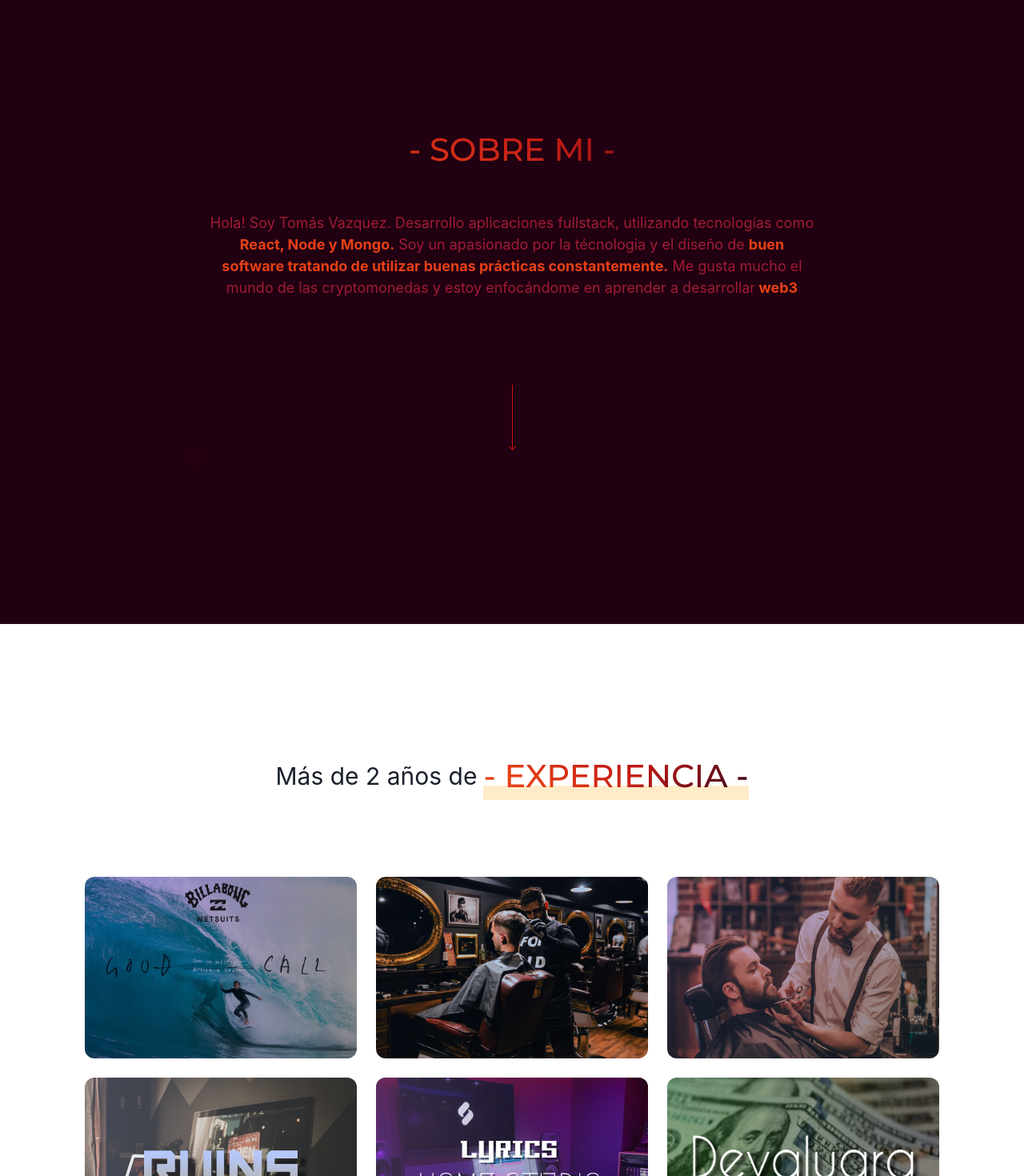
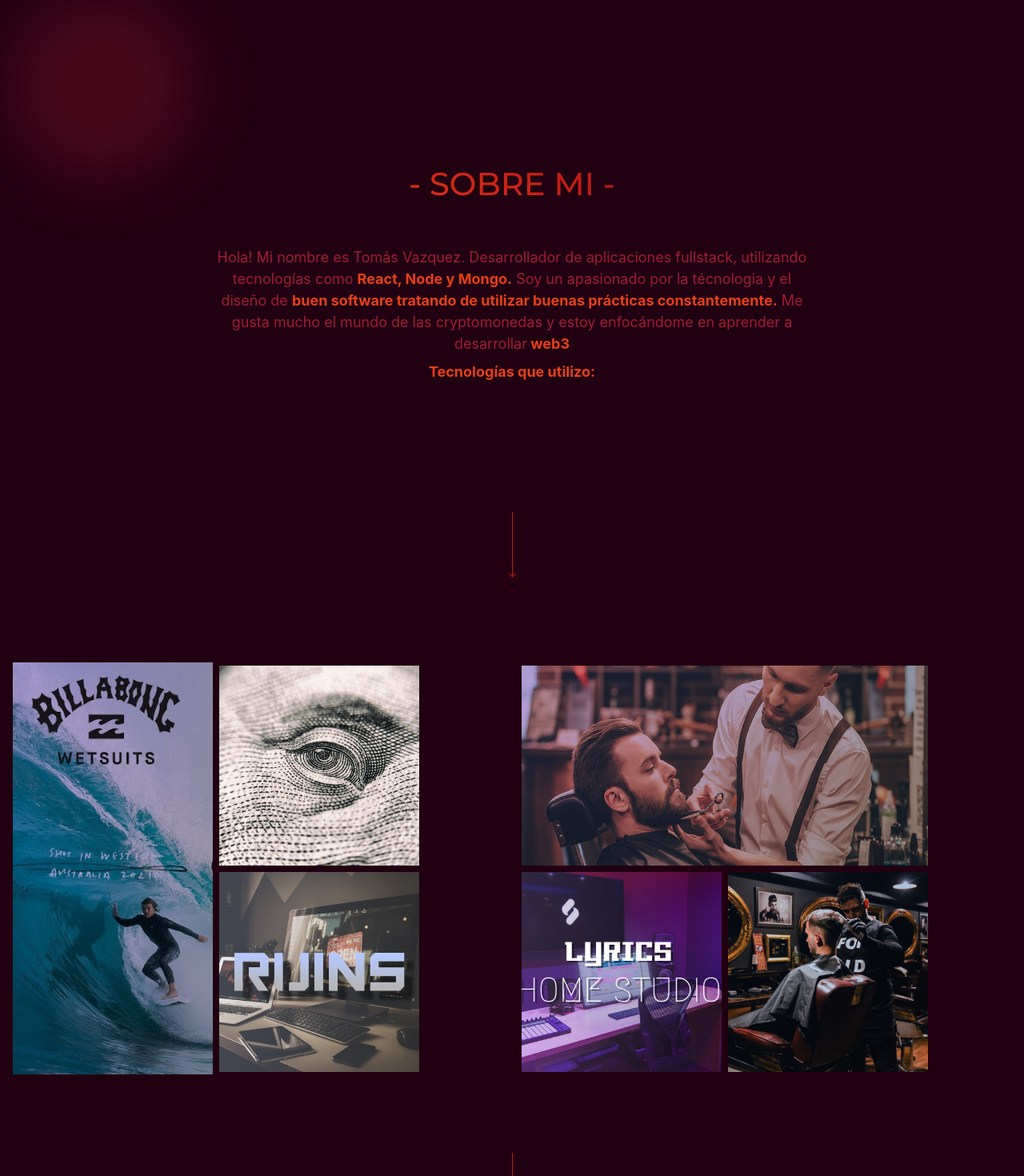
Before and after one commit to vazqueztomas/portfolio, a React (Create React App) app: page / in a window 1280 px wide. Shown: the part 820-2290 px from the top of the page at 80% size. Built offline with nearby package versions, Linux system fonts and the light colour scheme.

Commit message:
new: experiences and tech stack

```diff
--- a/src/components/Descripcion.js
+++ b/src/components/Descripcion.js
@@ -1,17 +1,56 @@
-import { Stack, Text, Image } from '@chakra-ui/react';
+import { Stack, Text } from '@chakra-ui/react';
 import React from 'react';
 import TitleRemarcado from './TitleRemarcado';
 import styled from 'styled-components';
 import ScrollBottom from './ScrollBottom';
 
+const TECNOLOGIAS = ['REACT', 'NODEJS', 'EXPRESS', 'PYTHON', 'HTML/CSS', 'STYLED-COMPONENTS', 'BLOCKCHAIN', 'SOLIDITY', 'UX/UI']
+
+const Circle = styled.div`
+    width: ${props => props.size};
+    height: ${props => props.size};
+    border-radius: 50%;
+    left: ${props => props.left};
+    background-color: #A11B3650;
+    box-shadow: 0 0 60px 0 #A11B36;
+    -webkit-filter: blur(35px);
+    top: ${props => props.top};
+
+    -webkit-animation-name: prop-600;
+    -webkit-animation-duration: 10s;
+    -webkit-animation-iteration-count: infinite;
+
+    position: inherit;
+    :nth-child(2){
+      position: absolute;
+      -webkit-animation-name: prop-600;
+    -webkit-animation-duration: 10s;
+    -webkit-animation-iteration-count: infinite;
+    }
+
+    @keyframes prop-600 {
+    0% {
+        -webkit-transform: translateX(0px);
+    }
+    50% {
+        -webkit-transform: translateX(20%);
+    }
+    100% {
+        -webkit-transform: translateX(0px);
+    }
+
+}  `
+
 const TextOrange = styled.span`
     color: #e64017; font-weight: bold;
 `
-const Descripcion = props => {
+const Descripcion = () => {
+
   return (
 
     <Stack py={8} id="aboutme" backgroundColor={'#210011'} height={'100vh'} justifyContent = 'center' alignItems={'center'}>
-      <Stack p={6} className = 'border-card-aboutme'>
+      <Stack p={6} className = 'border-card-aboutme' w={'100%'}>
+        <Circle size = {'170px'} left = {'-90%'} top = {'400px'}/>
 
       <Stack textAlign={'center'}>
         <TitleRemarcado contenido={'Sobre mi'}></TitleRemarcado>
@@ -22,16 +61,26 @@ const Descripcion = props => {
         justifyContent={['center', 'space-evenly']}
         my={10}
         >
+
         <Stack direction={'column'} maxW={'75ch'} textAlign={'center'} mx={6}>
           <Text fontSize={'lg'} color = {'#A11B36'}>
-            Hola! Soy Tomás Vazquez. Desarrollo
+            Hola! Mi nombre es Tomás Vazquez. Desarrollador de
             aplicaciones fullstack, utilizando tecnologías como <TextOrange>React, Node y Mongo.</TextOrange> Soy un apasionado por la técnologia y el diseño de <TextOrange> buen software tratando de utilizar buenas prácticas constantemente.</TextOrange> Me gusta mucho el mundo
             de las cryptomonedas y estoy enfocándome en aprender a desarrollar<TextOrange> web3</TextOrange>{' '}
           </Text>
+
+          <Text fontSize={'lg'} color = {'#A11B36'}>
+            <TextOrange> Tecnologías que utilizo:</TextOrange>{' '}
+          </Text>
+
+
         </Stack>
       </Stack>
-      <ScrollBottom linkTo = 'aboutme'/>
         </Stack>
+        {/* <Circle size = {'80px'} left = {'80%'}/> */}
+
+      <ScrollBottom linkTo = 'works'/>
+
     </Stack>
   );
 };
--- a/src/components/Hero.js
+++ b/src/components/Hero.js
@@ -1,7 +1,6 @@
 import React from 'react';
 import { Stack, Text} from '@chakra-ui/react';
 import './Hero.css';
-import { Link } from 'react-scroll';
 import ScrollBottom from './ScrollBottom';
 
 
@@ -17,7 +16,7 @@ const Hero = () => {
       height= {'100vh'}
       >
       <Stack id="hero-text" justifyContent={['center']} alignItems={'center'} pt={'260px'}>
-        <Text fontSize={['5xl','6xl', '95px']} as = 'h1' px={[2, 1, 0]}>diseño y tecnología</Text>
+        <Text fontSize={['4xl','5xl','6xl', '95px']} as = 'h1' px={[2, 1, 0]}>diseño y tecnología</Text>
       </Stack>
       <ScrollBottom linkTo = 'aboutme' />
 
--- a/src/components/ScrollBottom.css
+++ b/src/components/ScrollBottom.css
@@ -1,9 +1,9 @@
 .wrapper {
   display: flex;
   justify-content: center;
-  align-items: center;
+  align-items: flex-end;
   position: relative;
-  padding-top: 100px;
+  padding-top: 130px;
 }
 
 .circle {
--- a/src/components/ScrollBottom.jsx
+++ b/src/components/ScrollBottom.jsx
@@ -6,7 +6,7 @@ const ScrollBottom = ({linkTo}) => {
   return (
     <>
     <div class = 'wrapper'>
-      <Link to = {linkTo} smooth = {true}>
+      <Link to = {linkTo} smooth = {true} duration={800}>
       <div class="circle">
       </div>
       <div class="circle circle-2">
--- a/src/components/Works.css
+++ b/src/components/Works.css
@@ -1,6 +1,6 @@
-#btn-github-seemore:hover{
+#btn-github-seemore:hover {
     color: white;
-    background-color: var(--chakra-colors-orange-400);
+    background-color: var(--chakra-colors-grey-400);
     transition: all .2s ease-in-out;
 }
 
--- a/src/components/Works.js
+++ b/src/components/Works.js
@@ -1,75 +1,50 @@
-import { Text, Stack, Button, WrapItem, Wrap } from '@chakra-ui/react';
+import { Stack,Img } from '@chakra-ui/react';
 import React from 'react';
-import TitleRemarcado from './TitleRemarcado';
-import WorkCard from './WorkCard';
-import GitHubIcon from '@mui/icons-material/GitHub';
 import BillabongSVG from '../assets/images/billabong.svg';
 import BarberiaSVG from '../assets/images/barberia.svg';
 import LaBarbDeTotoSVG from '../assets/images/labarberiadetoto.svg';
 import RuinsSVG from '../assets/images/tipos-de-computadoras.svg';
 import LyricsSVG from '../assets/images/lyrics.svg';
-import DevaluargSVG from '../assets/images/devaluarg.svg';
+import DevaluargSVG from '../assets/images/devaluarg.jpg';
 import './Works.css';
-const Works = props => {
-  const proyects = [
-    {
-      link: 'https://billabongcopy.web.app/',
-      name: 'Billabong Page',
-      src: BillabongSVG,
-    },
-    {
-      link: 'https://labarberiadetoto.web.app',
-      name: 'La barberia de Toto',
-      src: LaBarbDeTotoSVG,
-    },
-    {
-      link: 'https://benescuela.web.app',
-      name: 'Escuela Barberia',
-      src: BarberiaSVG,
-    },
-    {
-      link: 'https://ruinsdesign.web.app',
-      name: 'Ruins Design',
-      src: RuinsSVG,
-    },
-    {
-      link: 'https://homelyricstudio.web.app/',
-      name: 'Home Lyrics Studio',
-      src: LyricsSVG,
-    },
-    { link: 'https://devaluarg.web.app', name: 'Devaluarg', src: DevaluargSVG },
-  ];
+import ScrollBottom from './ScrollBottom';
+
+
+const Works = ()  => {
 
   return (
-    <Stack my={20} id="works">
+    <Stack id="works" background={'#210011;'}>
       <Stack
         textAlign={'center'}
         direction={['column', 'column', 'row']}
         alignItems={'center'}
         justifyContent={'center'}
-        my={20}
+        my={5}
       >
-        <Text fontSize={['20px', '20px', '30px']}>Más de 2 años de</Text>
-        <TitleRemarcado contenido="EXPERIENCIA"></TitleRemarcado>
       </Stack>
+      <Stack justifyContent={'center'} direction = {['column', 'column', 'row' ]} gap = {2} paddingLeft = {4} alignItems= {['center','center']} w={'100%'} maxW={['95%', '80%', '100%']}>
+            <Img w={[300,400,250]}  h = {[150, 250 ,515 ]}src = {BillabongSVG} objectFit= 'cover'/>
+          <Stack direction={['row', 'row ','column']} gap = {2}>
+          <Img src = {DevaluargSVG} w={[130,250]} h = {[130, 250]} objectFit = 'cover'/>
+          <Img src = {RuinsSVG}  w={[130,250]} h = {[130,250]} objectFit = 'cover' />
+          </Stack>
+          <Stack direction={'column'} margin = {'0 auto'} gap = {2}>
+          <Img src = {BarberiaSVG} objectFit = 'cover' w={'100%'} h = {[150,250]}/>
+          <Stack direction = {['row','column','row']} gap = {2}>
 
-      <Wrap justify={'center'} align={'center'} spacing={6} p={2}>
-        {proyects.map(proyect => {
-          return (
-            <WrapItem>
-              <WorkCard image={proyect.src} link={proyect.link}></WorkCard>
-            </WrapItem>
-          );
-        })}
-      </Wrap>
-      <Stack alignItems={'center'} justifyContent={'center'} pt={10}>
+          <Img src={LyricsSVG} w={[150, 250]} h = {[150, 250]} objectFit = 'cover'/>
+          <Img src = {LaBarbDeTotoSVG} w={[130, 250]} h = {[130, 250]} objectFit = 'cover'/>
+          </Stack>
+          </Stack>
+      </Stack>
+      {/* <Stack alignItems={'center'} justifyContent={'center'} pt={10}>
         <a
           href="https://github.com/vazqueztomas"
           target="_blank"
           rel="noreferrer"
         >
           <Button
-            colorScheme={'orange'}
+            colorScheme={'#fe4b23'}
             borderRadius={'20px 20px'}
             variant={'outline'}
             id="btn-github-seemore"
@@ -78,7 +53,8 @@ const Works = props => {
             <GitHubIcon /> Mirá más en mi Github{' '}
           </Button>
         </a>
-      </Stack>
+      </Stack> */}\
+      <ScrollBottom/>
     </Stack>
   );
 };
```
Also changed, not shown: src/assets/images/devaluarg.jpg (added), src/assets/images/devaluarg.svg (deleted).
